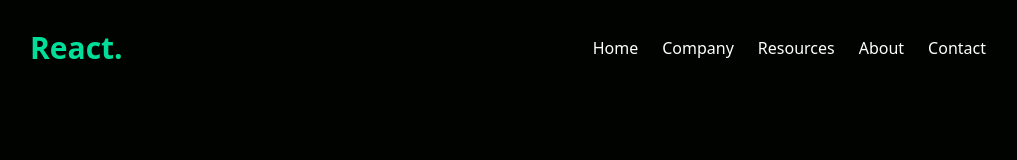
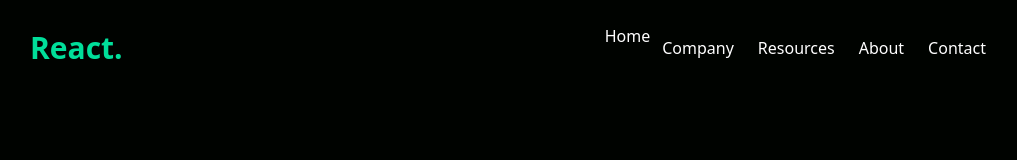
Before and after one commit to Laudkyle/tailwind-react, a React (Create React App) app: page / in a window 1280 px wide. Shown: the top 160 px of the page, without its empty margins (126-1143 px from the left). Built offline with nearby package versions, Linux system fonts and the light colour scheme.

Commit message:
few changes

```diff
--- a/src/components/Navbar.jsx
+++ b/src/components/Navbar.jsx
@@ -10,7 +10,7 @@ const Navbar = () => {
     <div className="flex justify-between items-center h-24 max-w-[1000px] mx-auto px-4 text-white">
       <h1 className="w-full text-3xl font-bold text-[#00df9a]">React.</h1>
       <ul className={"hidden md:flex"}>
-        <li className="p-3">Home</li>
+        <li className="p-">Home</li>
         <li className="p-3">Company</li>
         <li className="p-3">Resources</li>
         <li className="p-3">About</li>
```
